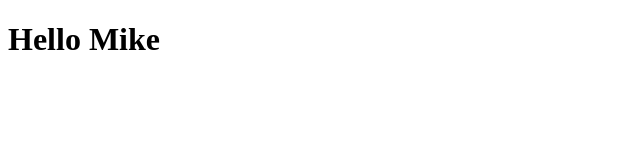
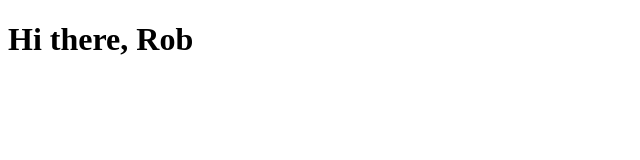
Before and after one commit to Ozioma45/React, a React (Vite) app in the folder Code_stoic/reactpro/: page / in a window 1280 px wide. Shown: the top 160 px of the page, without its empty margins (0-640 px from the left). Built offline with nearby package versions, Linux system fonts and the light colour scheme.

Commit message:
using props

```diff
--- a/Code_stoic/reactpro/src/App.jsx
+++ b/Code_stoic/reactpro/src/App.jsx
@@ -3,7 +3,7 @@
 function App() {
   return (
     <div className="App">
-      <Hello />
+      <Hello name="Rob" message="Hi there," />
     </div>
   );
 }
--- a/Code_stoic/reactpro/src/components/Hello.jsx
+++ b/Code_stoic/reactpro/src/components/Hello.jsx
@@ -1,7 +1,10 @@
-function Hello() {
+function Hello(props) {
+  console.log(props);
   return (
     <div>
-      <h1>Hello Mike</h1>
+      <h1>
+        {props.message} {props.name}
+      </h1>
     </div>
   );
 }
```
